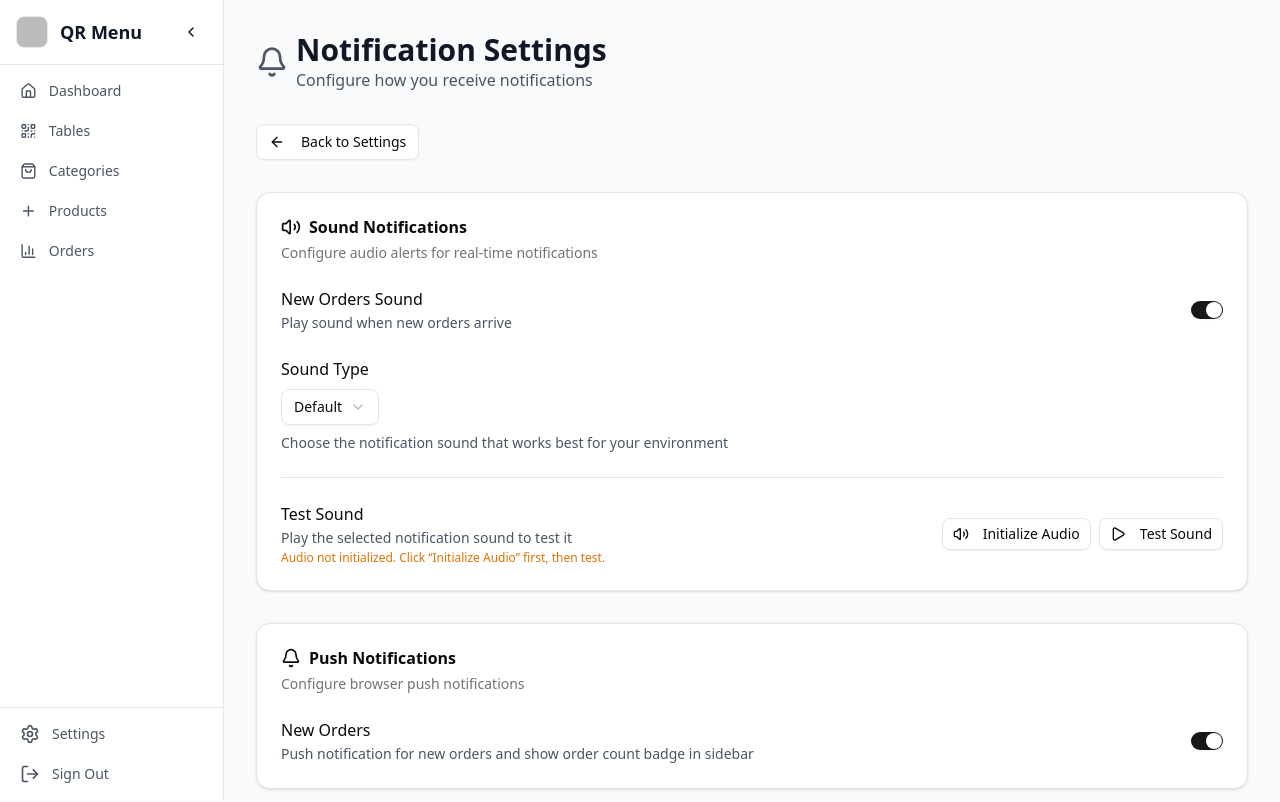
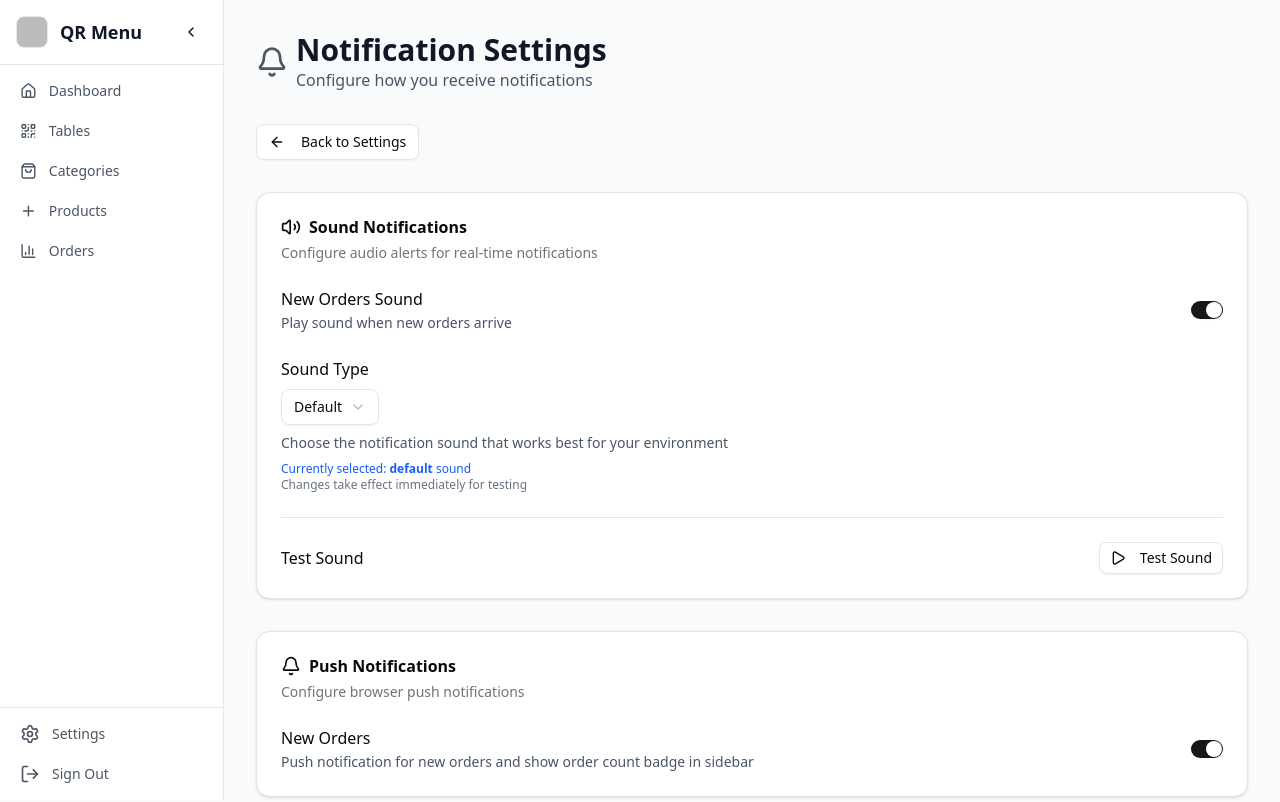
Before and after one commit to sevvalsaygat/qr-menu, a Next.js app: page /dashboard/settings/notifications in a window 1280 px wide. Shown: the top 802 px of the page. Built offline with nearby package versions, Linux system fonts and the light colour scheme; no server answers; the database is empty; sample sign-in values are in the browser's storage.

Commit message:
fix: test sounds

```diff
--- a/src/app/dashboard/settings/notifications/page.tsx
+++ b/src/app/dashboard/settings/notifications/page.tsx
@@ -14,6 +14,7 @@ import { useNotificationSettings } from '../../../../contexts/NotificationSettin
 import { useSoundNotifications } from '../../../../contexts/SoundNotificationContext'
 import { doc, getDoc, setDoc } from 'firebase/firestore'
 import { db } from '../../../../lib/firebase'
+import { createNotificationAudio } from '../../../../lib/sound-generator'
 
 interface NotificationSettings {
   soundNotifications: {
@@ -34,7 +35,7 @@ export default function NotificationSettingsPage() {
   const router = useRouter()
   const { user } = useAuth()
   const { isInQuietHours } = useNotificationSettings()
-  const { playTestSound, initializeAudio, isAudioInitialized } = useSoundNotifications()
+  const { initializeAudio, isAudioInitialized } = useSoundNotifications()
   const [settings, setSettings] = useState<NotificationSettings>({
     soundNotifications: {
       newOrders: true,
@@ -109,6 +110,31 @@ export default function NotificationSettingsPage() {
 
   const handleBack = () => {
     router.push('/dashboard/settings')
+  }
+
+  // Local test sound function that uses current local state
+  const handleTestSound = () => {
+    console.log('🧪 Testing sound with current selection:', settings.soundNotifications.soundType)
+
+    // Don't play sound if sound type is 'off'
+    if (settings.soundNotifications.soundType === 'off') {
+      console.log('❌ Sound type is set to off, not playing test sound')
+      return
+    }
+
+    // Always initialize audio if not already done (automatic initialization)
+    if (!isAudioInitialized) {
+      console.log('🔄 Audio not initialized, automatically initializing...')
+      initializeAudio()
+      // Give a small delay for audio context to be ready
+      setTimeout(() => {
+        console.log('🎵 Playing test sound after automatic initialization:', settings.soundNotifications.soundType)
+        createNotificationAudio(settings.soundNotifications.soundType as 'default' | 'gentle' | 'loud')
+      }, 100)
+    } else {
+      console.log('🎵 Playing test sound immediately:', settings.soundNotifications.soundType)
+      createNotificationAudio(settings.soundNotifications.soundType as 'default' | 'gentle' | 'loud')
+    }
   }
 
 
@@ -266,6 +292,13 @@ export default function NotificationSettingsPage() {
             <p className="text-sm text-gray-600">
               Choose the notification sound that works best for your environment
             </p>
+            {settings.soundNotifications.soundType !== 'off' && (
+              <p className="text-xs text-blue-600 font-medium">
+                Currently selected: <span className="font-semibold">{settings.soundNotifications.soundType}</span> sound
+                <br />
+                <span className="text-gray-500">Changes take effect immediately for testing</span>
+              </p>
+            )}
           </div>
 
           <Separator />
@@ -275,30 +308,12 @@ export default function NotificationSettingsPage() {
               <Label className="text-base">
                 Test Sound
               </Label>
-              <p className="text-sm text-gray-600">
-                Play the selected notification sound to test it
-              </p>
-              {!isAudioInitialized && (
-                <p className="text-xs text-amber-600">
-                  Audio not initialized. Click &ldquo;Initialize Audio&rdquo; first, then test.
-                </p>
-              )}
             </div>
             <div className="flex gap-2">
-              {!isAudioInitialized && (
-                <Button
-                  variant="outline"
-                  size="sm"
-                  onClick={initializeAudio}
-                >
-                  <Volume2 className="h-4 w-4 mr-2" />
-                  Initialize Audio
-                </Button>
-              )}
               <Button
                 variant="outline"
                 size="sm"
-                onClick={playTestSound}
+                onClick={handleTestSound}
                 disabled={settings.soundNotifications.soundType === 'off'}
               >
                 <Play className="h-4 w-4 mr-2" />
--- a/src/components/TestOrderNotifications.tsx
+++ b/src/components/TestOrderNotifications.tsx
@@ -6,6 +6,7 @@ import { useOrderNotifications } from '@/contexts/OrderNotificationContext'
 import { useNotificationSettings } from '@/contexts/NotificationSettingsContext'
 import { useSoundNotifications } from '@/contexts/SoundNotificationContext'
 import { createTestOrder, createMultipleTestOrders } from '@/lib/test-orders'
+import { createNotificationAudio } from '@/lib/sound-generator'
 import { Button } from './ui/button'
 import { Card, CardContent, CardHeader, CardTitle } from './ui/card'
 import { Badge } from './ui/badge'
@@ -16,7 +17,7 @@ export function TestOrderNotifications() {
   const { user } = useAuth()
   const { totalActiveOrders, pendingOrders, isLoading, error } = useOrderNotifications()
   const { showOrderCount, isInQuietHours, settings } = useNotificationSettings()
-  const { playTestSound, initializeAudio, isAudioInitialized } = useSoundNotifications()
+  const { initializeAudio, isAudioInitialized } = useSoundNotifications()
   const [isCreating, setIsCreating] = useState(false)
   const [lastCreatedOrder, setLastCreatedOrder] = useState<string | null>(null)
 
@@ -48,6 +49,31 @@ export function TestOrderNotifications() {
       console.error('Error creating test orders:', error)
     } finally {
       setIsCreating(false)
+    }
+  }
+
+  // Local test sound function that uses current settings
+  const handleTestSound = () => {
+    console.log('🧪 Testing sound from test component with settings:', settings.soundNotifications)
+
+    // Don't play sound if sound type is 'off'
+    if (settings.soundNotifications.soundType === 'off') {
+      console.log('❌ Sound type is set to off, not playing test sound')
+      return
+    }
+
+    // Initialize audio if not already done
+    if (!isAudioInitialized) {
+      console.log('🔄 Audio not initialized, attempting to initialize...')
+      initializeAudio()
+      // Give a small delay for audio context to be ready
+      setTimeout(() => {
+        console.log('🎵 Playing test sound after initialization:', settings.soundNotifications.soundType)
+        createNotificationAudio(settings.soundNotifications.soundType as 'default' | 'gentle' | 'loud')
+      }, 100)
+    } else {
+      console.log('🎵 Playing test sound immediately:', settings.soundNotifications.soundType)
+      createNotificationAudio(settings.soundNotifications.soundType as 'default' | 'gentle' | 'loud')
     }
   }
 
@@ -140,7 +166,7 @@ export function TestOrderNotifications() {
             </Button>
           )}
           <Button
-            onClick={playTestSound}
+            onClick={handleTestSound}
             disabled={settings.soundNotifications.soundType === 'off'}
             size="sm"
             variant="outline"
```
